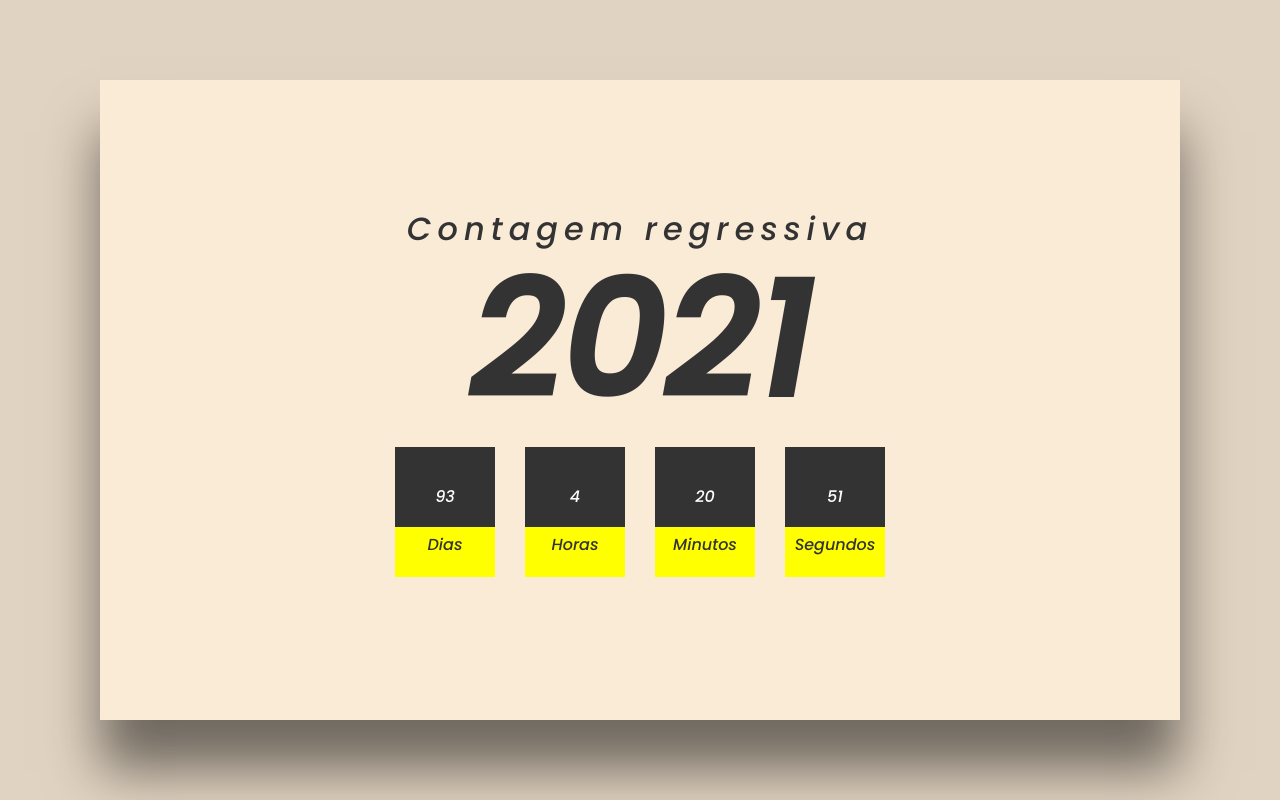
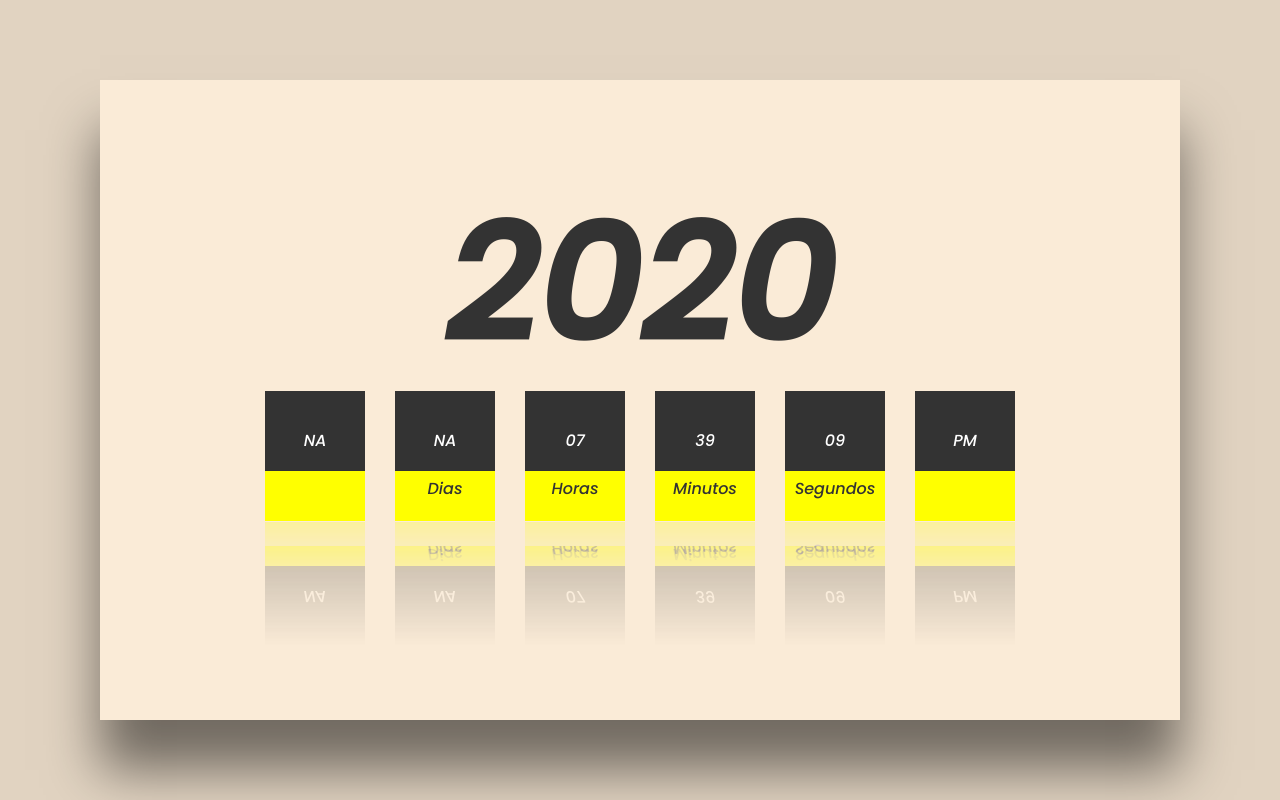
Before and after one commit to philipheferreira/Relogio-Data-html-css-js, a plain HTML site: page index.html in a window 1280 px wide. Drawn offline with Linux system fonts and the light colour scheme.

Commit message:
change to clock

```diff
--- a/index.html
+++ b/index.html
@@ -10,21 +10,20 @@
 	<link href="https://fonts.googleapis.com/css2?family=Poppins:ital,wght@1,500&display=swap" rel="stylesheet">
 </head>
 <body>
-	<div class="externo">
-		<h2><span>Contagem regressiva</span>2021</h2>
-				<div class="contagemRegressiva">
-				<div id="dias">--</div>
-				<div id="horas">--</div>
-				<div id="minutos">--</div>
-				<div id="segundos">--</div>
+	<div class="relogio">
+		<h2><span></span>2020</h2>
+				<div class="tempo">
+				<div id="mês">NA</div>
+				<div id="dias">NA</div>
+				<div id="horas">NA</div>
+				<div id="minutos">NA</div>
+				<div id="segundos">NA</div>
+				<div id="sessao">NA</div>
 				</div>
-
-
 	</div>
 
 
-
-	<script src="script.js"></script>
+<script src="script.js"></script>
 
 </body>
 </html>
--- a/script.js
+++ b/script.js
@@ -1,26 +1,30 @@
-var contadorDate = new Date('jan 1, 2021 00:00:00').getTime();
+function showTime(){
+    var date = new Date();
+    var h = date.getHours(); // 0 - 23
+    var m = date.getMinutes(); // 0 - 59
+    var s = date.getSeconds(); // 0 - 59
+    var session = "AM";
 
-function novoAno(){
-    var agora = new Date().getTime();
-    gap = contadorDate - agora;
+    if(h == 0){
+        h = 12;
+    }
 
-    var segundos = 1000;
-    var minutos = segundos * 60;
-    var horas = minutos * 60;
-    var dias = horas * 24;
+    if(h > 12){
+        h = h - 12;
+        session = "PM";
+    }
 
-    var d = Math.floor(gap/(dias));
-    var h = Math.floor((gap % (dias)) / (horas));
-    var m = Math.floor((gap % (horas)) / (minutos));
-    var s = Math.floor((gap % (minutos)) / (segundos));
+    h = (h < 10) ? "0" + h : h;
+    m = (m < 10) ? "0" + m : m;
+    s = (s < 10) ? "0" + s : s;
 
-    document.getElementById('dias').innerHTML = d;
     document.getElementById('horas').innerHTML = h;
     document.getElementById('minutos').innerHTML = m;
     document.getElementById('segundos').innerHTML = s;
+    document.getElementById('sessao').innerHTML = session;
+
+    setTimeout(showTime, 1000);
 
 }
 
-setInterval(function(){
-    novoAno();
-}, 1000);
+showTime();
--- a/style.css
+++ b/style.css
@@ -11,7 +11,7 @@ body{
     background-blend-mode: hard-light;
 }
 
-.externo{
+.relogio{
     position: absolute;
     top: 80px;
     left: 100px;
@@ -27,7 +27,7 @@ body{
                 0 0 0 100px rgba(0,0,0,.1);
 }
 
-.externo h2{
+.relogio h2{
     text-align: center;
     font-size: 10em;
     line-height: 0.7em;
@@ -35,7 +35,7 @@ body{
     margin-top: -80px;
 }
 
-.externo h2 span{
+.relogio h2 span{
     display: block;
     font-weight: 300;
     letter-spacing: 6px;
@@ -43,12 +43,12 @@ body{
 
 }
 
-.contagemRegressiva{
+.tempo{
     display: flex;
     margin-top: 50px;
 }
 
-.contagemRegressiva div{
+.tempo div{
     position: relative;
     width: 100px;
     height: 100px;
@@ -59,10 +59,11 @@ body{
     margin: 0 15px;
     font-style: 3em;
     font-weight: 500;
+    -webkit-box-reflect: below 55px linear-gradient(transparent, #0004);
 
 }
 
-.contagemRegressiva div:before{
+.tempo div:before{
     content: '';
     position: absolute;
     bottom: -30px;
@@ -74,20 +75,21 @@ body{
     font-style: 0.35em;
     line-height: 35px;
     font-weight: 300;
+    -webkit-box-reflect: below 1px linear-gradient(transparent, #0004);
 }
 
-.contagemRegressiva #dias:before{
+.tempo #dias:before{
     content: 'Dias';
 }
 
-.contagemRegressiva #horas:before{
+.tempo #horas:before{
     content: 'Horas';
 }
 
-.contagemRegressiva #minutos:before{
+.tempo #minutos:before{
     content: 'Minutos';
 }
 
-.contagemRegressiva #segundos:before{
+.tempo #segundos:before{
     content: 'Segundos';
 }
```
